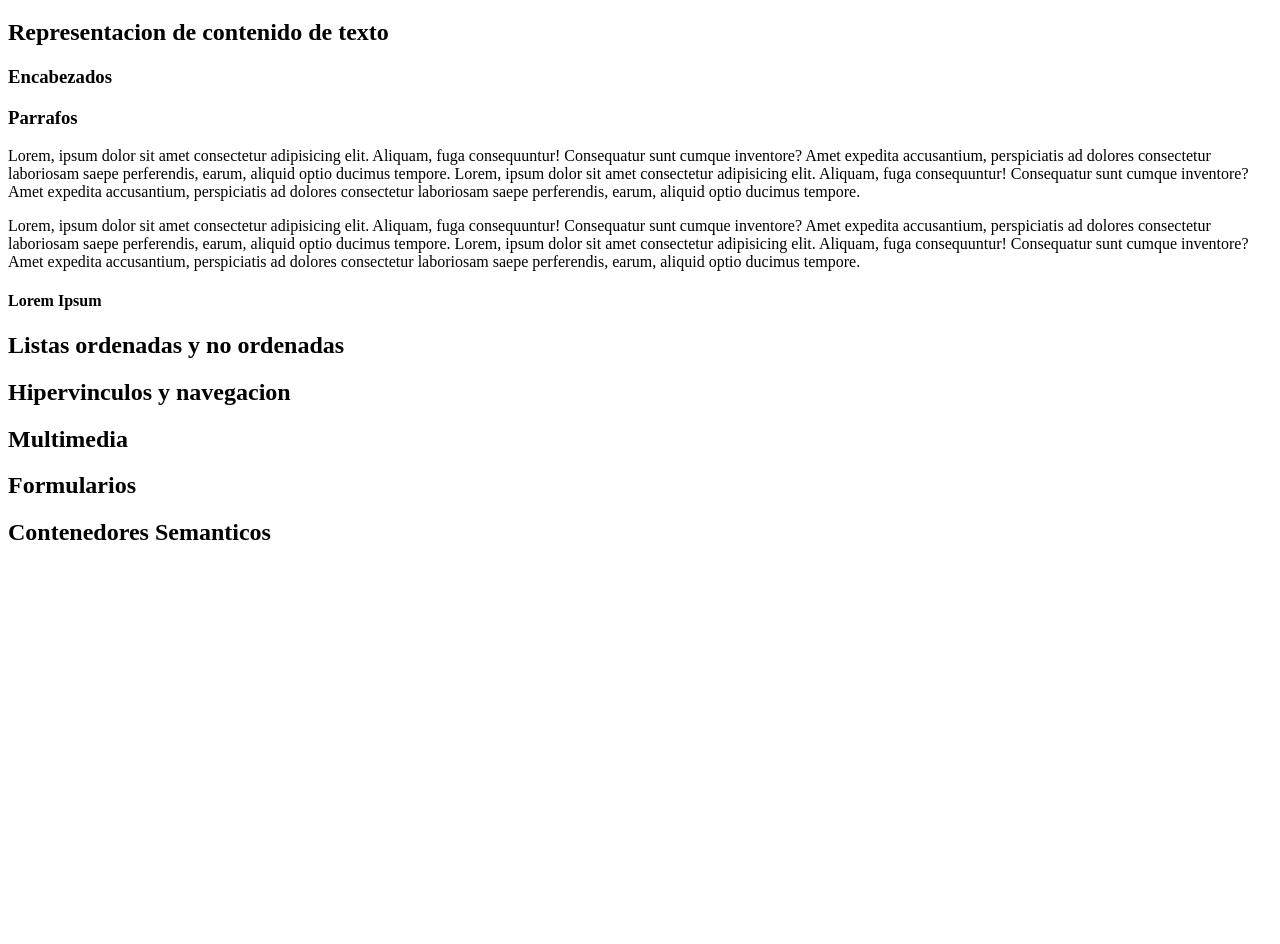
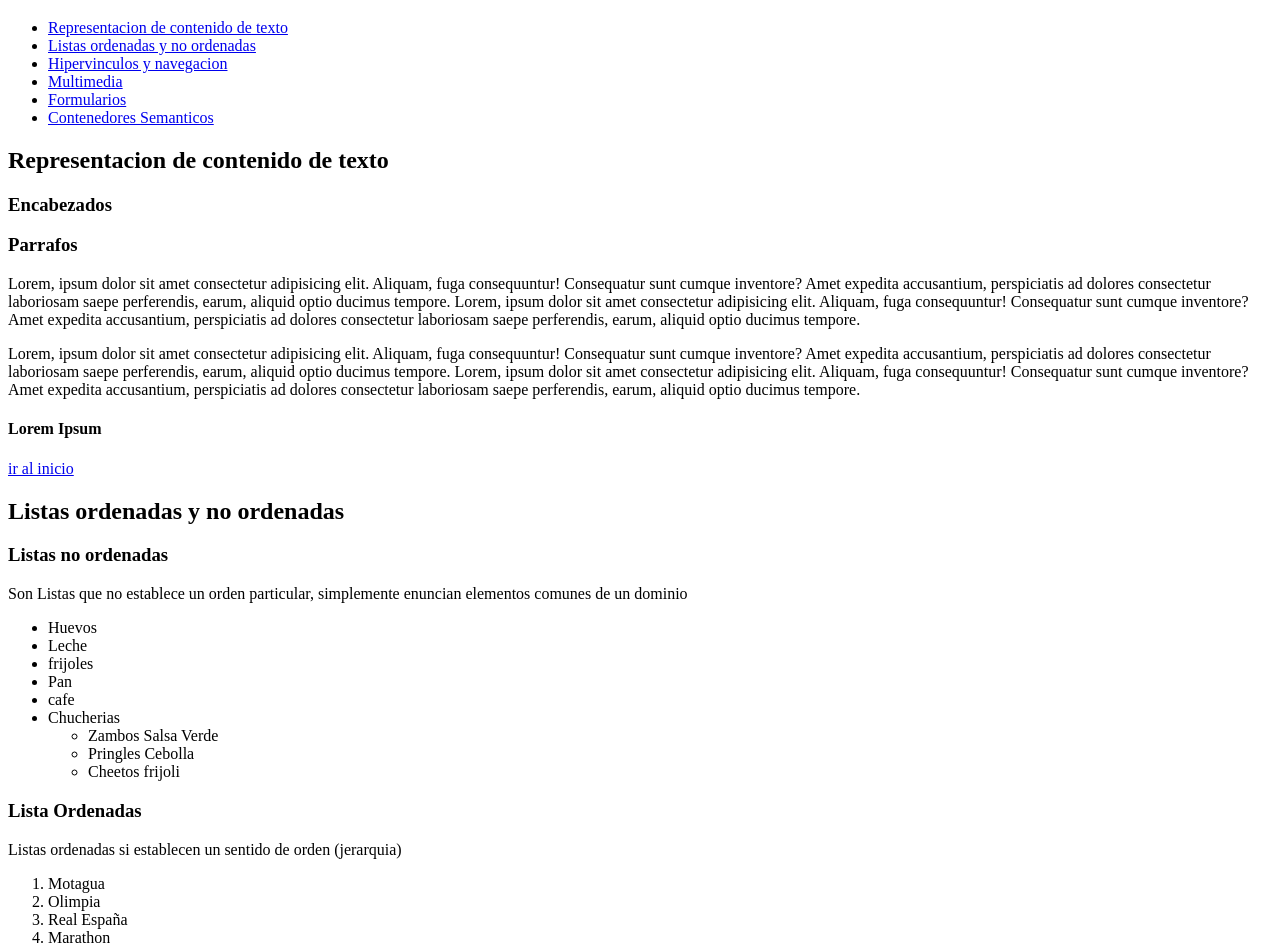
Before and after one commit to JANIER-VSQZ/Portales_Web, a plain HTML site: page index.html in a window 1280 px wide. Shown: the part 61-1005 px from the top of the page. Before the commit the page ends 800 px from the top, so only its background shows below. Drawn offline with Linux system fonts and the light colour scheme.

Commit message:
feat: listas e hipervinculos

```diff
--- a/index.html
+++ b/index.html
@@ -5,8 +5,16 @@
         <title>Portales Web 1 Janier Vasquez</title>
     </head>
     <body>
-        <h1>Portales Web I Primer Parcial</h1>
-        <h2>Representacion de contenido de texto</h2>
+        <h1 id = "idx">Portales Web I Primer Parcial</h1>
+        <ul>
+            <li><a href="#ch1">Representacion de contenido de texto</a></li>
+            <li><a href="#ch2">Listas ordenadas y no ordenadas</a></li>
+            <li><a href="#ch3">Hipervinculos y navegacion</a></li>
+            <li><a href="#ch4">Multimedia</a></li>
+            <li><a href="#ch5">Formularios</a></li>
+            <li><a href="#ch6">Contenedores Semanticos</a></li>
+        </ul>
+        <h2 id = "ch1">Representacion de contenido de texto</h2>
         <h3>Encabezados</h3>
         <h3>Parrafos</h3>
         <p>
@@ -31,10 +39,65 @@
         </p>
 
         <h4>Lorem Ipsum</h4>
-        <h2>Listas ordenadas y no ordenadas</h2>
-        <h2>Hipervinculos y navegacion</h2>
-        <h2>Multimedia</h2>
-        <h2>Formularios</h2>
-        <h2>Contenedores Semanticos</h2>
+        <a href="#idx">ir al inicio</a>
+        <h2 id = "ch2">Listas ordenadas y no ordenadas</h2>
+        <h3>Listas no ordenadas</h3>
+        <p>
+            Son Listas que no establece un orden particular, simplemente enuncian elementos comunes de un dominio
+            <!--ol order list-->
+            <ul>
+                <li>
+                    <!--li list item-->
+                    Huevos
+                </li>
+                <li>
+                    Leche
+                </li>
+                <li>
+                    frijoles
+                </li>
+                <li>
+                    Pan
+                </li>
+                <li>
+                    cafe
+                </li>
+                <li>
+                    Chucherias
+                    <ul>
+                        <li>Zambos Salsa Verde</li>
+                        <li>Pringles Cebolla</li>
+                        <li>Cheetos frijoli</li>
+                    </ul>
+
+                </li>
+            </ul>
+        </p>
+        <h3>Lista Ordenadas</h3>
+        <p>
+            Listas ordenadas si establecen un sentido de orden (jerarquia)
+            <ol>
+                <li>Motagua</li>
+                <li>Olimpia</li>
+                <li>Real España</li>
+                <li>Marathon</li>
+                <li>Parrillas One</li>
+            </ol>
+        </p>
+        <a href="#idx">ir al inicio</a>
+        <h2 id = "ch3">Hipervinculos y navegacion</h2>
+        <p>Lorem ipsum dolor sit amet consectetur adipisicing elit. Cupiditate reiciendis illum odit, eum expedita rem nisi! Impedit excepturi temporibus consequatur animi veniam velit nam et. Consequuntur dolor eius optio necessitatibus!</p>
+        <p>Lorem ipsum dolor sit amet consectetur adipisicing elit. Sapiente, blanditiis. Sunt repellat enim provident aspernatur distinctio maiores tenetur necessitatibus sed ipsum ratione quasi numquam delectus magnam quia, odio nihil velit?</p>
+        <p>
+            <h1>hipervinculos relativos van a documento dentro del mismo sitio</h1><br>
+            <a href = "relativos.html">relativos</a>
+        </p>
+        <a href="#idx">ir al inicio</a>
+        <h2 id = "ch4">Multimedia</h2>
+        <a href="#idx">ir al inicio</a>
+        <h2 id = "ch5">Formularios</h2>
+        <a href="#idx">ir al inicio</a>
+        <h2 id = "ch6">Contenedores Semanticos</h2>
+        <a href="#idx">ir al inicio</a>
     </body>
 </html>
```
Also changed, not shown: relativos.html (added, +12 -0 lines).
